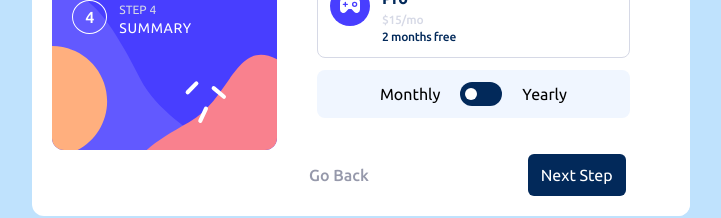
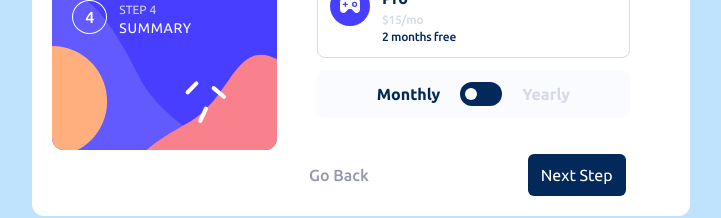
Before and after one commit to Aik-202/aik-multi-step-form, a React (Vite) app in the folder multi-step_form/: page /plans in a window 1280 px wide. Shown: the part 460-678 px from the top of the page, without its empty margins (279-1000 px from the left). Built offline with nearby package versions, Linux system fonts and the light colour scheme.

Commit message:
Monthly and Yearly functionality now working

```diff
--- a/multi-step_form/src/Components/Form/PlansInfo.jsx
+++ b/multi-step_form/src/Components/Form/PlansInfo.jsx
@@ -6,6 +6,7 @@ import { useNavigate } from 'react-router-dom'
 export default function PlansInfo() {
   const navigate = useNavigate();
   const [planActive, setPlanActive] = React.useState('Arcade');
+  const [fee, setFee] = React.useState(true);
 
   const back = () => {
     navigate('/');
@@ -21,6 +22,10 @@ export default function PlansInfo() {
     if (e.target.id == "Pro") {
       setPlanActive('Pro');
     }
+  }
+
+  const changeFee = () => {
+    setFee((prev) => !prev)
   }
 
   return (
@@ -39,17 +44,21 @@ export default function PlansInfo() {
               <img src={item.img} className='self-start'/>
               <h2 className='flex flex-col space-y-[0.09rem]'>
                 <span className='text-base font-bold tracking-tight text-marine'>{item.text}</span>
-                <span className='text-xs font-medium tracking-tight text-light-gray'>{item.fee}</span>
+                <span className='text-xs font-medium tracking-tight text-light-gray'>
+                {fee ? item.month : item.year}</span>
                 <span className='text-xs font-medium text-marine tracking-tight'>2 months free</span>
               </h2>
             </div>})}
-            <div className='flex flex-row space-x-5 justify-center bg-magnolia py-3 rounded-lg'>
-              <h2>Monthly</h2>
-              <button className='bg-marine border-[1px] border-transparent px-5 py-2 rounded-xl relative'>
-                <span className='rounded-[100%] border-[1px] border-transparent bg-white px-[0.3rem] py-[0.3rem]
-                absolute top-[5px] left-1'></span>
+            <div className='flex flex-row space-x-5 justify-center bg-magnolia bg-opacity-[40%]
+            py-3 rounded-lg'>
+              <h2 className={`font-bold ${fee ? 'text-marine': 'text-light-gray'}`}>Monthly</h2>
+              <button className='bg-marine border-[1px] border-transparent px-5 py-2 rounded-xl
+              relative' onClick={changeFee}>
+                <span className={`rounded-[100%] border-[1px] border-transparent bg-white px-[0.3rem] py-[0.3rem]
+                absolute top-[5px]
+                ${fee ? 'left-1' : 'right-1'}`}></span>
               </button>
-              <h2>Yearly</h2>
+              <h2 className={`font-bold ${fee ? 'text-light-gray' : 'text-marine'}`}>Yearly</h2>
             </div>
           </div>
         </div>
--- a/multi-step_form/src/Data/demo.js
+++ b/multi-step_form/src/Data/demo.js
@@ -61,16 +61,19 @@ export const plans = [
     {
         img: Arcade,
         text: 'Arcade',
-        fee: '$9/mo'
+        month: '$9/mo',
+        year: '$90/yr'
     },
     {
         img: Advanced,
         text: 'Advanced',
-        fee: '$12/mo'
+        month: '$12/mo',
+        year: '$120/yr'
     },
     {
         img: Pro,
         text: 'Pro',
-        fee: '$15/mo'
+        month: '$15/mo',
+        year: '$150/yr'
     }
 ]
```
